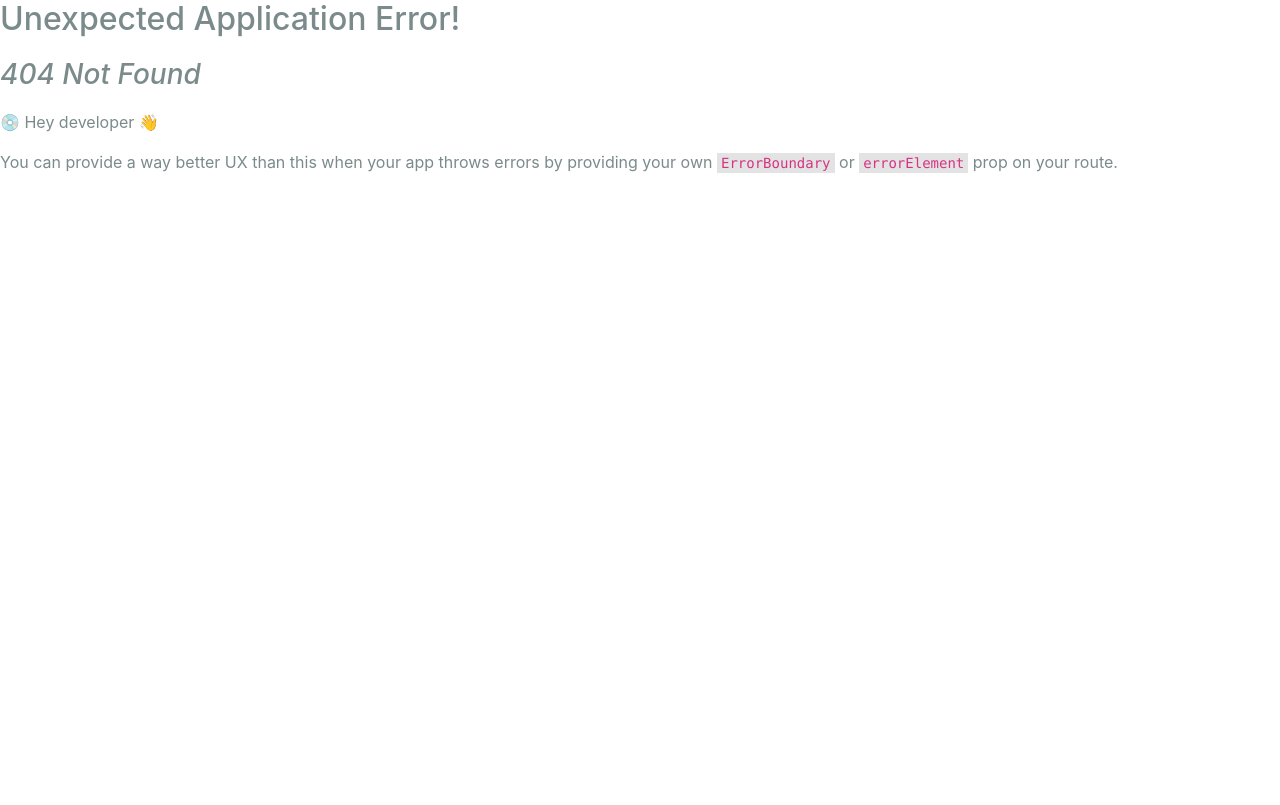
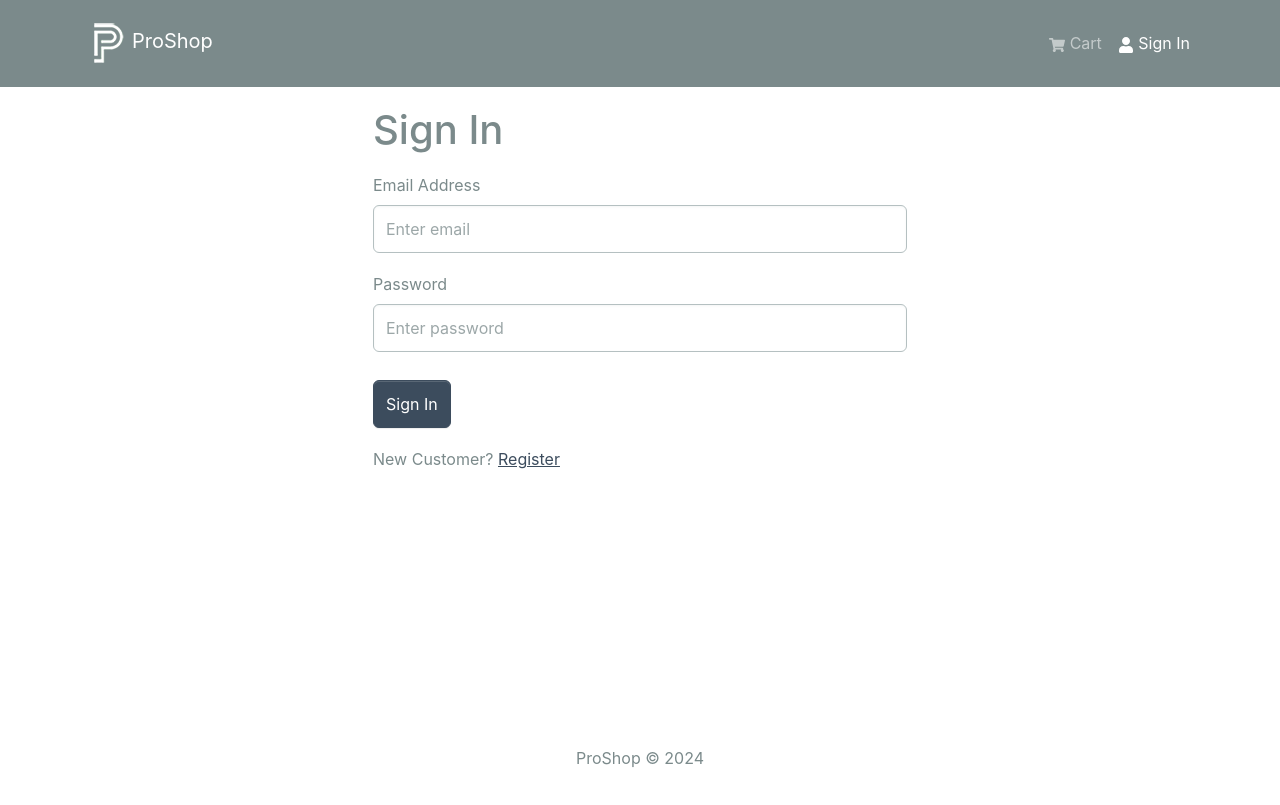
Before and after one commit to Leotrimbehrami/eCommerce-ProShop, a React (Create React App) app in the folder frontend/: page /login in a window 1280 px wide. Before the commit this address had no page. Built offline with nearby package versions, Linux system fonts and the light colour scheme.

Commit message:
started with the UI on LoginScreen

```diff
--- /dev/null
+++ b/frontend/src/components/FormContainer.jsx
@@ -0,0 +1,16 @@
+import { Container, Row, Col } from 'react-bootstrap';
+
+const FormContainer = ({ children }) => {
+  return (
+    <Container>
+      <Row className='justify-content-md-center'>
+        <Col xs={12} md={6}>
+          {children}
+        </Col>
+      </Row>
+
+    </Container>
+  )
+}
+
+export default FormContainer;
--- a/frontend/src/index.js
+++ b/frontend/src/index.js
@@ -17,6 +17,7 @@
 import HomeScreen from "./screens/HomeScreen";
 import ProductScreen from "./screens/ProductScreen";
 import CartScreen from "./screens/CartScreen";
+import LoginScreen from "./screens/LoginScreen";
 
 const router = createBrowserRouter(createRoutesFromElements(
   <Route path="/" element={<App />}>
@@ -24,6 +25,7 @@
     <Route index={true} path="/" element={<HomeScreen />}/>
     <Route path="/product/:id" element={<ProductScreen />} />
     <Route path="/cart" element={<CartScreen />} />
+    <Route path="/login" element={<LoginScreen />} />
   </Route>
 ))
 
--- /dev/null
+++ b/frontend/src/screens/LoginScreen.jsx
@@ -0,0 +1,55 @@
+import { useState } from "react";
+import { Link } from 'react-router-dom';
+import { Form, Button, Row, Col} from 'react-bootstrap';
+import FormContainer from "../components/FormContainer";
+
+
+const LoginScreen = () => {
+  const [email, setEmail] = useState('');
+  const [password, setPassword] = useState('');
+
+  const submitHandler = (e) => {
+    e.preventDefault();
+    console.log('submitHandler');
+  }
+  return (
+    <FormContainer>
+      <h1>Sign In</h1>
+
+      <Form onSubmit={submitHandler}>
+        <Form.Group className="my-3" controlId="email">
+          <Form.Label>Email Address</Form.Label>
+          <Form.Control
+            type="email"
+            placeholder="Enter email"
+            value={email}
+            onChange={(e) => setEmail(e.target.value)}>
+          </Form.Control>
+        </Form.Group>
+
+
+        <Form.Group className='my-3' controlId='password'>
+          <Form.Label>Password</Form.Label>
+          <Form.Control
+            type='password'
+            placeholder='Enter password'
+            value={password}
+            onChange={(e) => setPassword(e.target.value)}
+          ></Form.Control>
+        </Form.Group>
+
+        <Button type="submit" variant="primary" className="mt-2">
+          Sign In
+        </Button>
+      </Form>
+
+      <Row className="py-3">
+        <Col>
+          New Customer? <Link to=''>Register</Link>
+        </Col>
+      </Row>
+    </FormContainer>
+  )
+}
+
+export default LoginScreen
```
